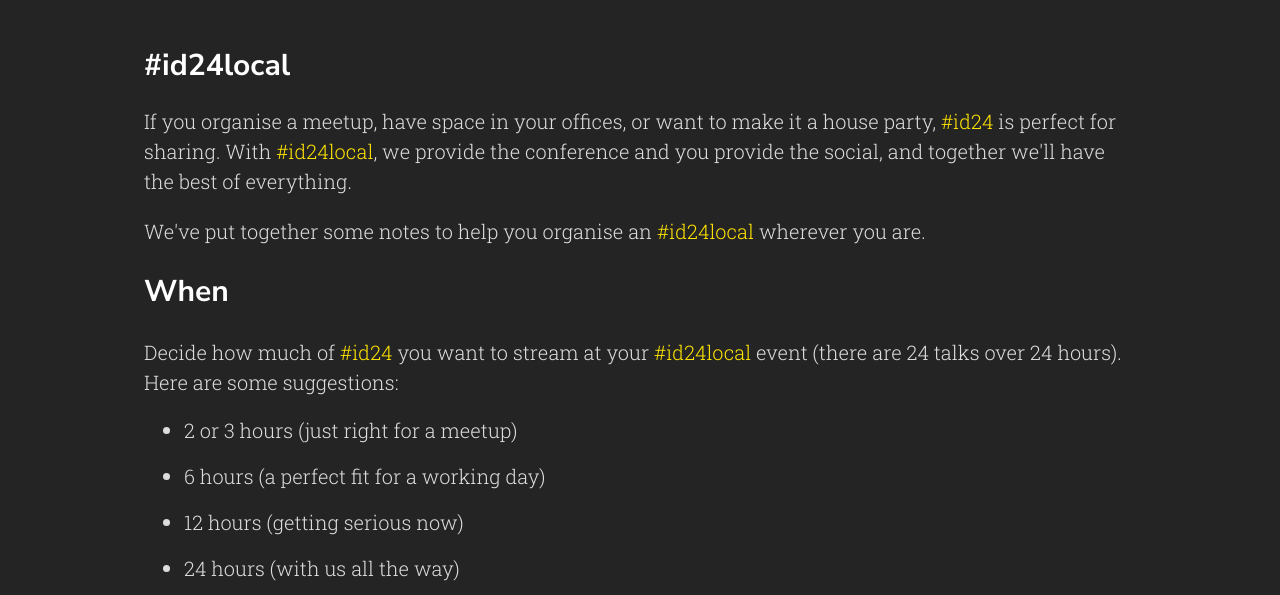
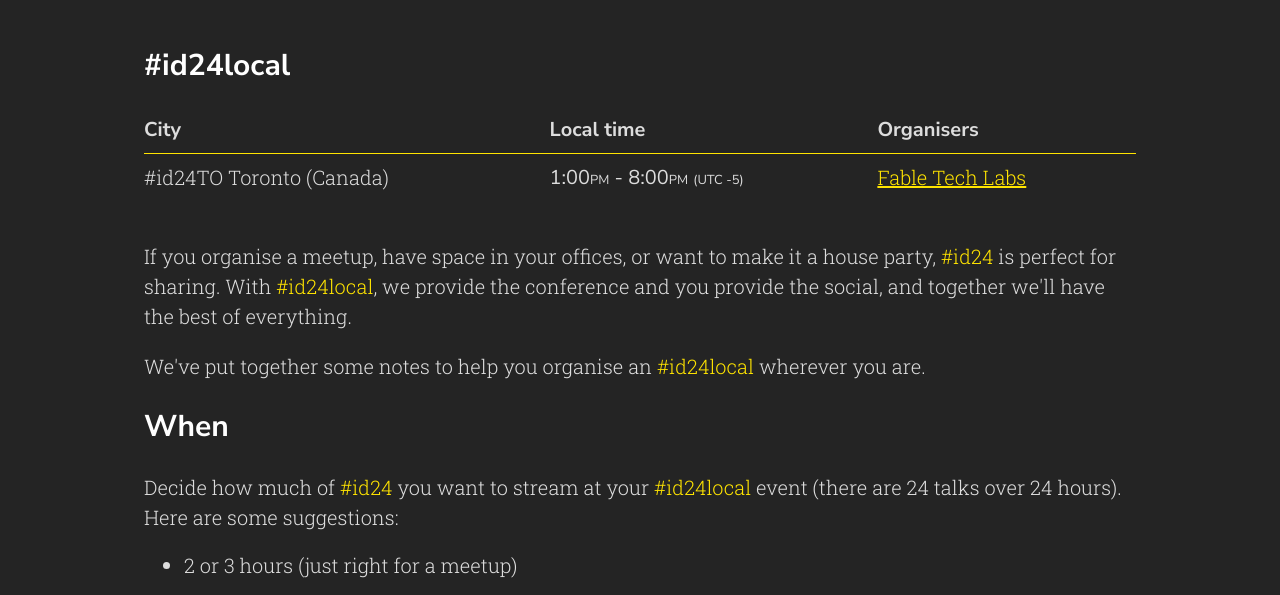
Before and after one commit to inclusivedesign24/inclusivedesign24.org, an Eleventy site: page 2019/id24local/index.html in a window 1280 px wide. Shown: the part 187-782 px from the top of the page. Built offline with nearby package versions, Linux system fonts and the light colour scheme; Eleventy itself is replaced by a stand-in of ours; files that its build step writes are made by us from their sources.

Commit message:
Add #id24TO local event

```diff
--- a/2019/id24local/index.html
+++ b/2019/id24local/index.html
@@ -77,6 +77,15 @@
 <main role="main">
 <div>
 <h1>#id24local</h1>
+
+<table class="id24local_sessions">
+    <thead>
+        <tr><th>City</th><th>Local time</th><th>Organisers</th></tr>
+    </thead>
+    <tbody>
+        <tr><td>#id24TO Toronto (Canada)</td><td>1:00<span class="session_time_local_ampm">PM</span> - 8:00<span class="session_time_local_ampm">PM</span> <span class="session_time_offset">(<abbr title="Coordinated Universal Time">UTC</abbr> -5)</span></td><td><a href="https://www.eventbrite.ca/e/id24to-join-fable-for-a-day-of-inclusive-design-at-oneeleven-tickets-70964692305">Fable Tech Labs</a></td></tr>
+    </tbody>
+</table>
 
 <p>If you organise a meetup, have space in your offices, or want to make it a house party, <cite>#id24</cite> is perfect for sharing. With <cite>#id24local</cite>, we provide the conference and you provide the social, and together we'll have the best of everything.</p>
 
```
